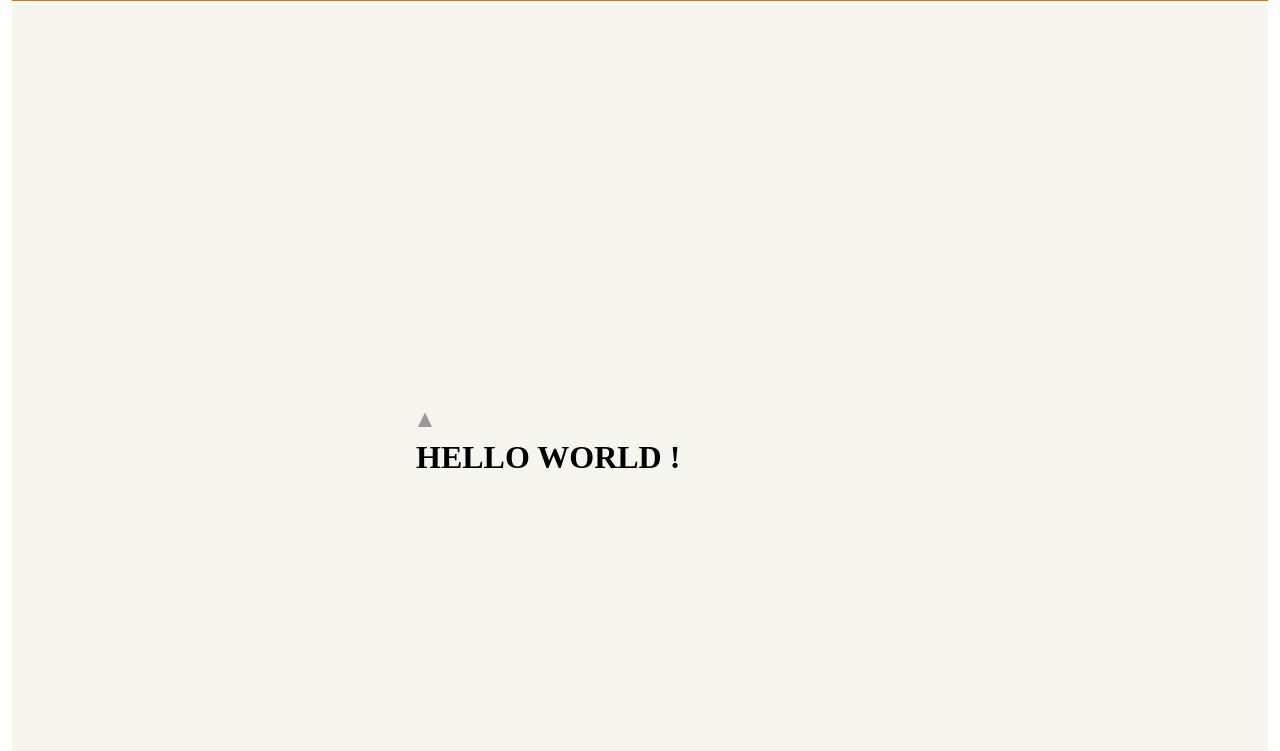
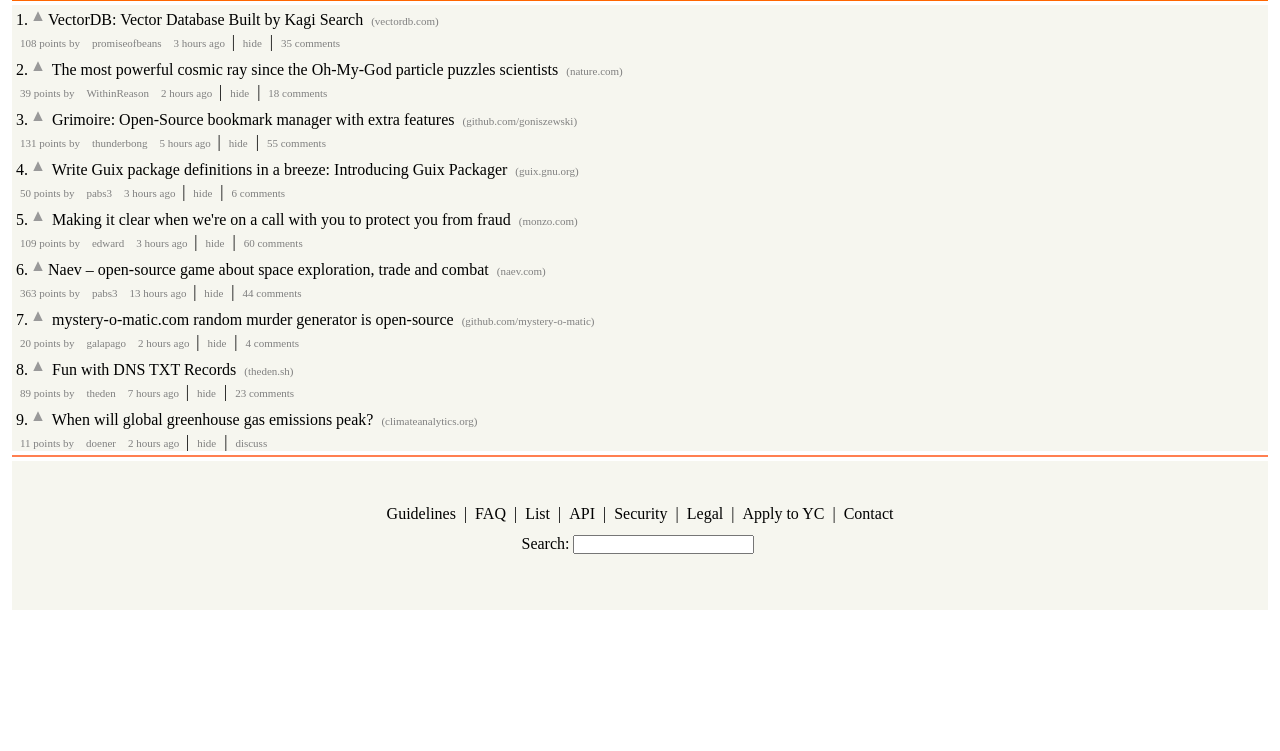
Before and after one commit to dijimustafa/hackernews, a plain HTML site: page index.html in a window 1280 px wide. Shown: the part 49-800 px from the top of the page. Drawn offline with Linux system fonts and the light colour scheme.

Commit message:
sayfa düzenleme yaptım

```diff
--- a/index.html
+++ b/index.html
@@ -23,14 +23,102 @@
             <a href="submit" class="baslık">submit</a>
         </div>
         <div class="sag">
-            <a href="go to">login</a>
+            <a href="goto">login</a>
         </div>
     </div>
     <div class="sayfa">
-        <img src="./img/triangle.svg" width="18">
-        <h1>HELLO WORLD !</h1>
+        <div class="ust">1.<img src="./img/triangle.svg" width="12">VectorDB: Vector Database Built by Kagi Search
+            <a href="com">(vectordb.com)</a></div>
+        <div class="alt">
+            <a href="">108 points by</a>
+            <a href="">promiseofbeans</a>
+            <a href="">3 hours ago </a> |
+            <a href="">hide</a> |
+            <a href="">35 comments</a>
         </div>
+        <div class="ust">2.<img src="./img/triangle.svg" width="12">
+            The most powerful cosmic ray since the Oh-My-God particle puzzles scientists
+            <a href="com">(nature.com)</a></div>
+        <div class="alt">
+            <a href="">39 points by</a>
+            <a href="">WithinReason</a>
+            <a href="">2 hours ago </a> |
+            <a href="">hide</a> |
+            <a href="">18 comments</a>
+        </div>
+        <div class="ust">3.<img src="./img/triangle.svg" width="12">
+            Grimoire: Open-Source bookmark manager with extra features
+            <a href="com">(github.com/goniszewski)</a></div>
+        <div class="alt">
+            <a href="">131 points by</a>
+            <a href="">thunderbong</a>
+            <a href="">5 hours ago </a> |
+            <a href="">hide</a> |
+            <a href="">55 comments</a>
+        </div>
+        <div class="ust">4.<img src="./img/triangle.svg" width="12">
+            Write Guix package definitions in a breeze: Introducing Guix Packager
+            <a href="com">(guix.gnu.org)</a></div>
+        <div class="alt">
+            <a href="">50 points by</a>
+            <a href="">pabs3</a>
+            <a href="">3 hours ago </a> |
+            <a href="">hide</a> |
+            <a href="">6 comments</a>
+        </div>
+        <div class="ust">5.<img src="./img/triangle.svg" width="12">
+            Making it clear when we're on a call with you to protect you from fraud
+            <a href="com">(monzo.com)</a></div>
+        <div class="alt">
+            <a href="">109 points by</a>
+            <a href="">edward</a>
+            <a href="">3 hours ago </a> |
+            <a href="">hide</a> |
+            <a href="">60 comments</a>
+        </div>
+        <div class="ust">6.<img src="./img/triangle.svg" width="12">Naev – open-source game about space exploration, trade and combat
+            <a href="com">(naev.com)</a></div>
+        <div class="alt">
+            <a href="">363 points by</a>
+            <a href="">pabs3</a>
+            <a href="">13 hours ago </a> |
+            <a href="">hide</a> |
+            <a href="">44 comments</a>
+        </div>
+        <div class="ust">7.<img src="./img/triangle.svg" width="12">
+            mystery-o-matic.com random murder generator is open-source
+            <a href="com">(github.com/mystery-o-matic)</a></div>
+        <div class="alt">
+            <a href="">20 points by</a>
+            <a href="">galapago</a>
+            <a href="">2 hours ago </a> |
+            <a href="">hide</a> |
+            <a href="">4 comments</a>
+        </div>
+        <div class="ust">8.<img src="./img/triangle.svg" width="12">
+            Fun with DNS TXT Records
+            <a href="com">(theden.sh)</a></div>
+        <div class="alt">
+            <a href="">89 points by</a>
+            <a href="">theden</a>
+            <a href="">7 hours ago </a> |
+            <a href="">hide</a> |
+            <a href="">23 comments</a>
+        </div>
+        <div class="ust">9.<img src="./img/triangle.svg" width="12">
+            When will global greenhouse gas emissions peak?
+            <a href="com">(climateanalytics.org)</a></div>
+        <div class="alt">
+            <a href="">11 points by</a>
+            <a href="">doener</a>
+            <a href="">2 hours ago </a> |
+            <a href="">hide</a> |
+            <a href="">discuss</a>
+        </div>
+    </div>
+    <div class="cizgi"></div>
     <div class="altsayfa">
+        <div class="sol">
             <a href="guidelines">Guidelines</a> |
             <a href="FAQ">FAQ</a> |
             <a href="list">List</a> |
@@ -39,9 +127,8 @@
             <a href="legal">Legal</a> |
             <a href="YC">Apply to YC</a> |
             <a href="contact">Contact</a>
-        <form>
-            Search:<input type="text" name="Search" max="30" required />
-        </form>
+            <div class="sag">
+                <p> Search:<input type="text" name="Search" max="30" required></p>
             </div>
 
 
--- a/styles/style.css
+++ b/styles/style.css
@@ -30,11 +30,12 @@
     font-family: Verdana, Geneva, Tahoma, sans-serif;
 }
 
-.sayfa {
-
+.sayfa{
     background-color: #f6f6ef;
     min-width: 1000px;
-    padding: 400px;
+}
+.cizgi{
+    border-top: double 2px coral;
 }
 
 .altsayfa {
@@ -50,3 +51,18 @@
     text-decoration: none;
     color: black;
 }
+.altsayfa .sag{
+    display: flex;
+    justify-content: center;
+
+}
+.alt a{
+    font-size: 11px;
+    text-decoration: none;
+    color:gray;
+}
+.ust a{
+    font-size: 11px;
+    text-decoration: none;
+    color:gray;
+}
```
Also changed, not shown: 1 other file. Lines whose indentation alone changed are shown as unchanged.
